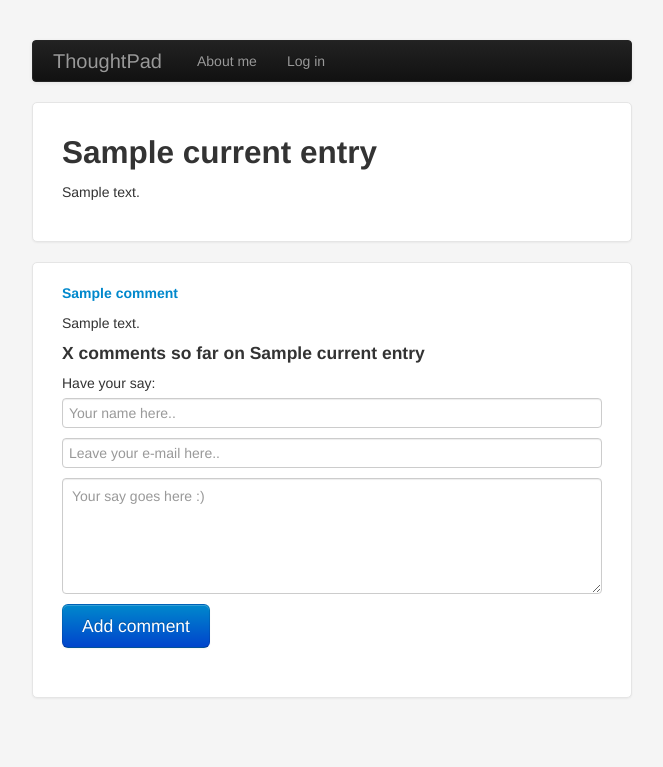
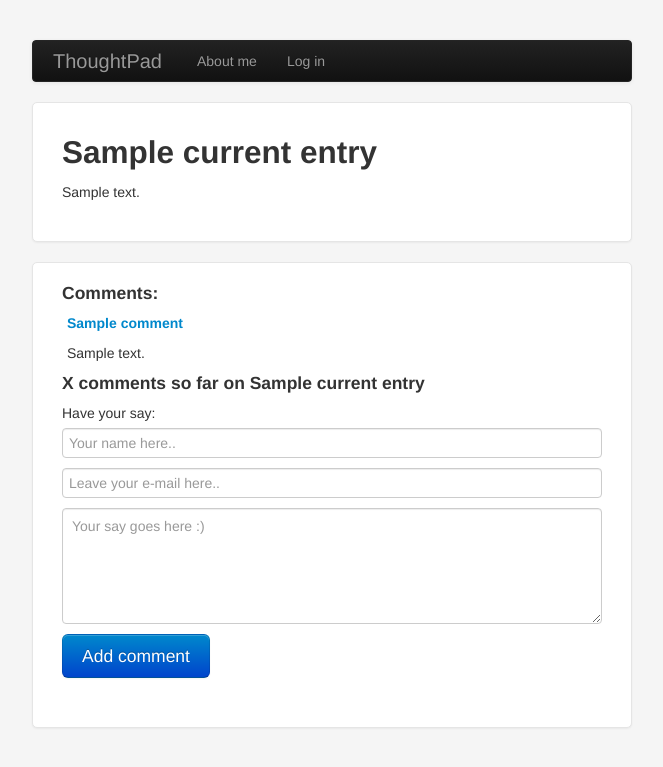
Before and after one commit to SSabev/Microblog, a Flask app: template templates/entry.html in a window 1280 px wide. Shown: the top 767 px of the page, without its empty margins (308-971 px from the left). Run offline with Flask 2, Linux system fonts and the light colour scheme; the template is opened without the code that fills it: most values are stand-ins (such as "Sample title", 1, 10 or a date in 2020); some libraries are stand-ins or nearby versions.

Commit message:
minor changes

```diff
--- a/static/style.css
+++ b/static/style.css
@@ -99,4 +99,6 @@ body {
     padding: 7px 9px;
 }
 
+.comment {margin: 5px 10px 10px 5px;}
+
 .container-fluid{max-width: 600px;margin-left: auto;margin-right:auto;}
--- a/templates/entry.html
+++ b/templates/entry.html
@@ -13,8 +13,9 @@
     <p>{{ current_entry.text|safe }}<p>
 </div>
 <div class=comment-section>
+    <h4>Comments:</h4>
     {% for comment in comments %}
-    <div>
+    <div class=comment>
         <a href="mailto:{{ comment.email }}"><h5>{{ comment.name }}</h5></a></li>
         <p align=justify>{{comment.text }}<p>
     </div>
```
